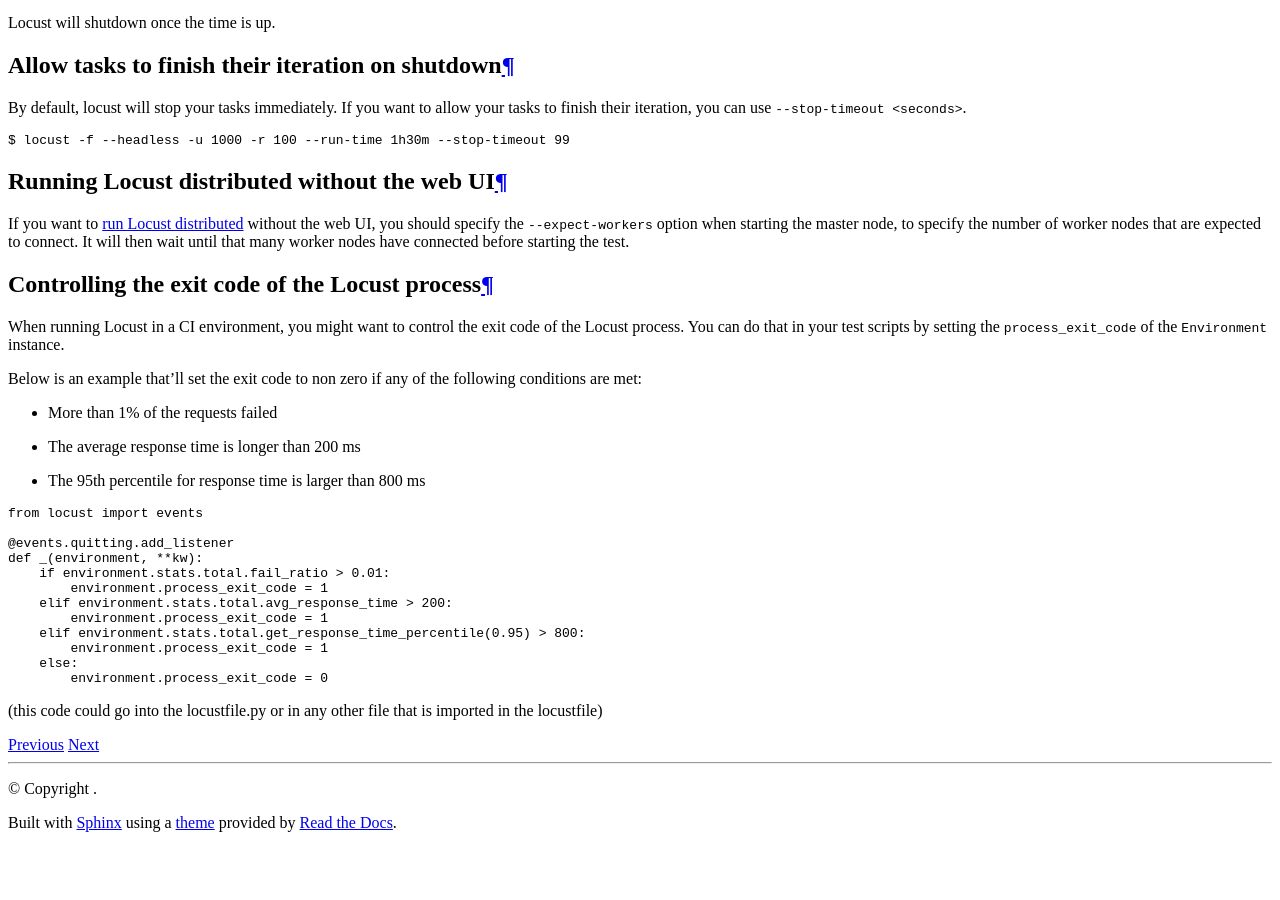
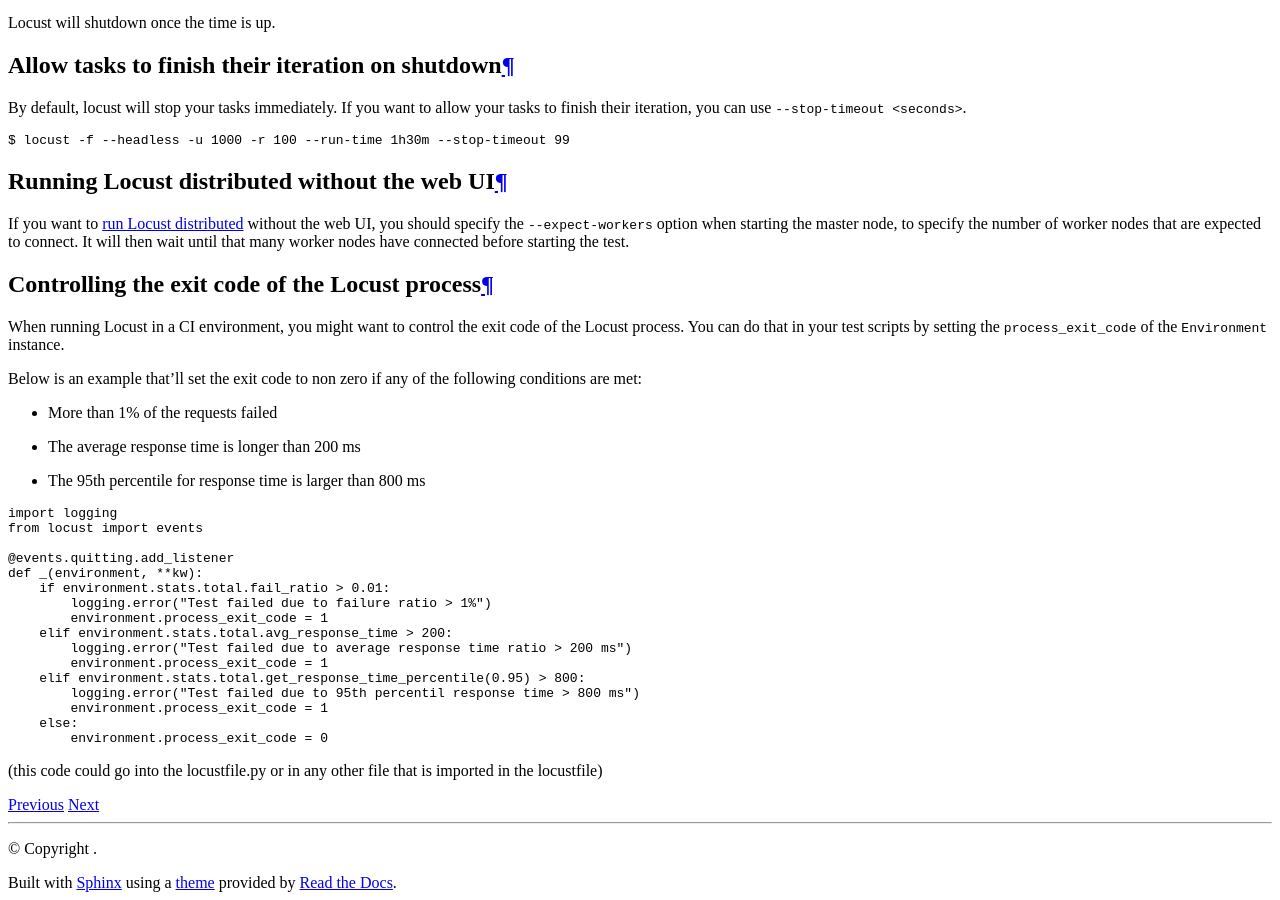
Before and after one commit to locustio/locust, a Sphinx documentation site: the page built from docs/running-locust-without-web-ui.rst, in a window 1280 px wide and 900 px high, scrolled down 955 px. Built offline with Sphinx 7.4.7 and the Read the Docs theme 2.0.0, drawn with Linux system fonts in a browser that asks for light colours; the version number is read from the project's files by our own code; before the commit the page ends 1795 px from its top, so only the background shows below that.

Commit message:
Add logging messages to custom exit code example

```diff
--- a/docs/running-locust-without-web-ui.rst
+++ b/docs/running-locust-without-web-ui.rst
@@ -64,15 +64,19 @@ Below is an example that'll set the exit code to non zero if any of the followin
 
 .. code-block:: python
 
+    import logging
     from locust import events
 
     @events.quitting.add_listener
     def _(environment, **kw):
         if environment.stats.total.fail_ratio > 0.01:
+            logging.error("Test failed due to failure ratio > 1%")
             environment.process_exit_code = 1
         elif environment.stats.total.avg_response_time > 200:
+            logging.error("Test failed due to average response time ratio > 200 ms")
             environment.process_exit_code = 1
         elif environment.stats.total.get_response_time_percentile(0.95) > 800:
+            logging.error("Test failed due to 95th percentil response time > 800 ms")
             environment.process_exit_code = 1
         else:
             environment.process_exit_code = 0
```
